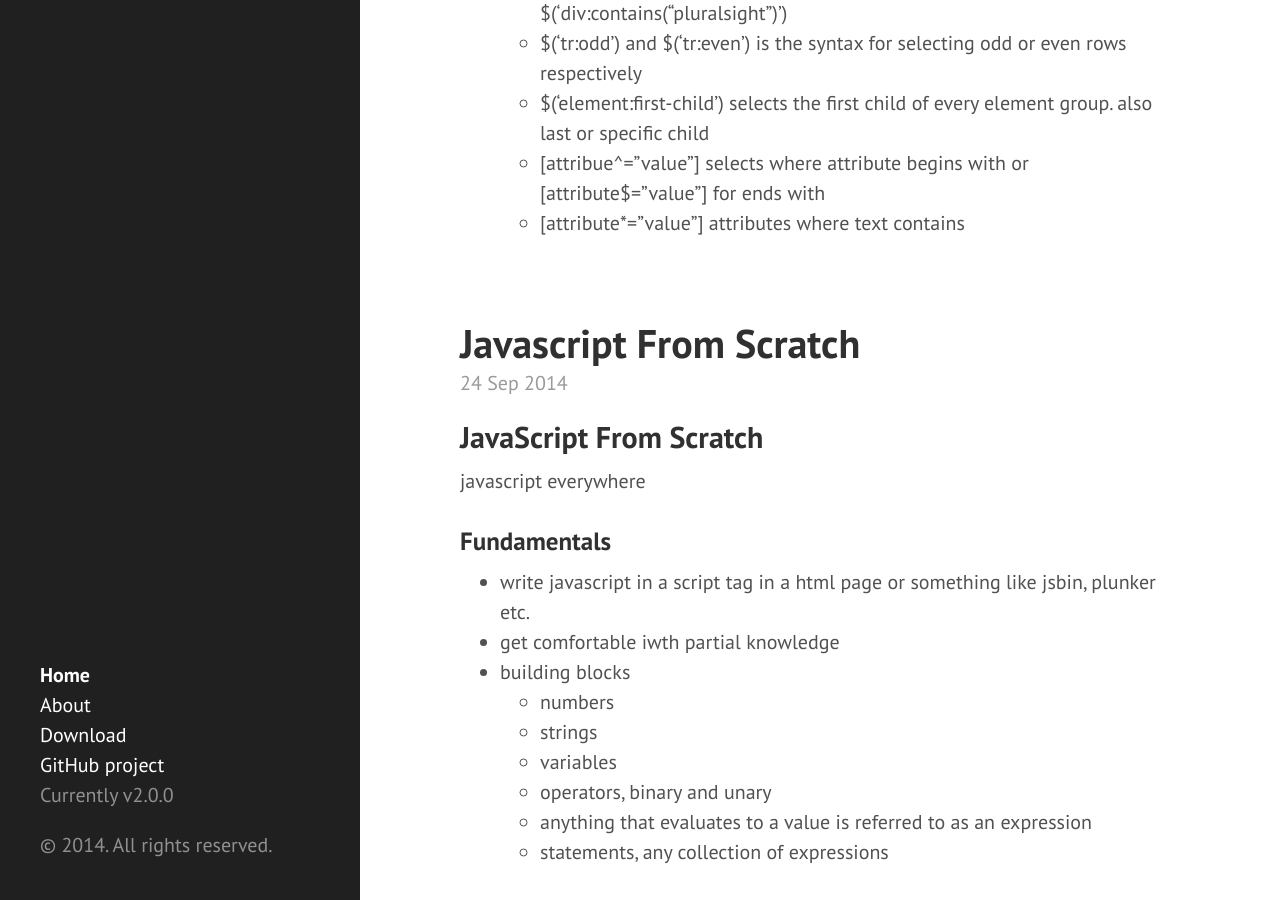
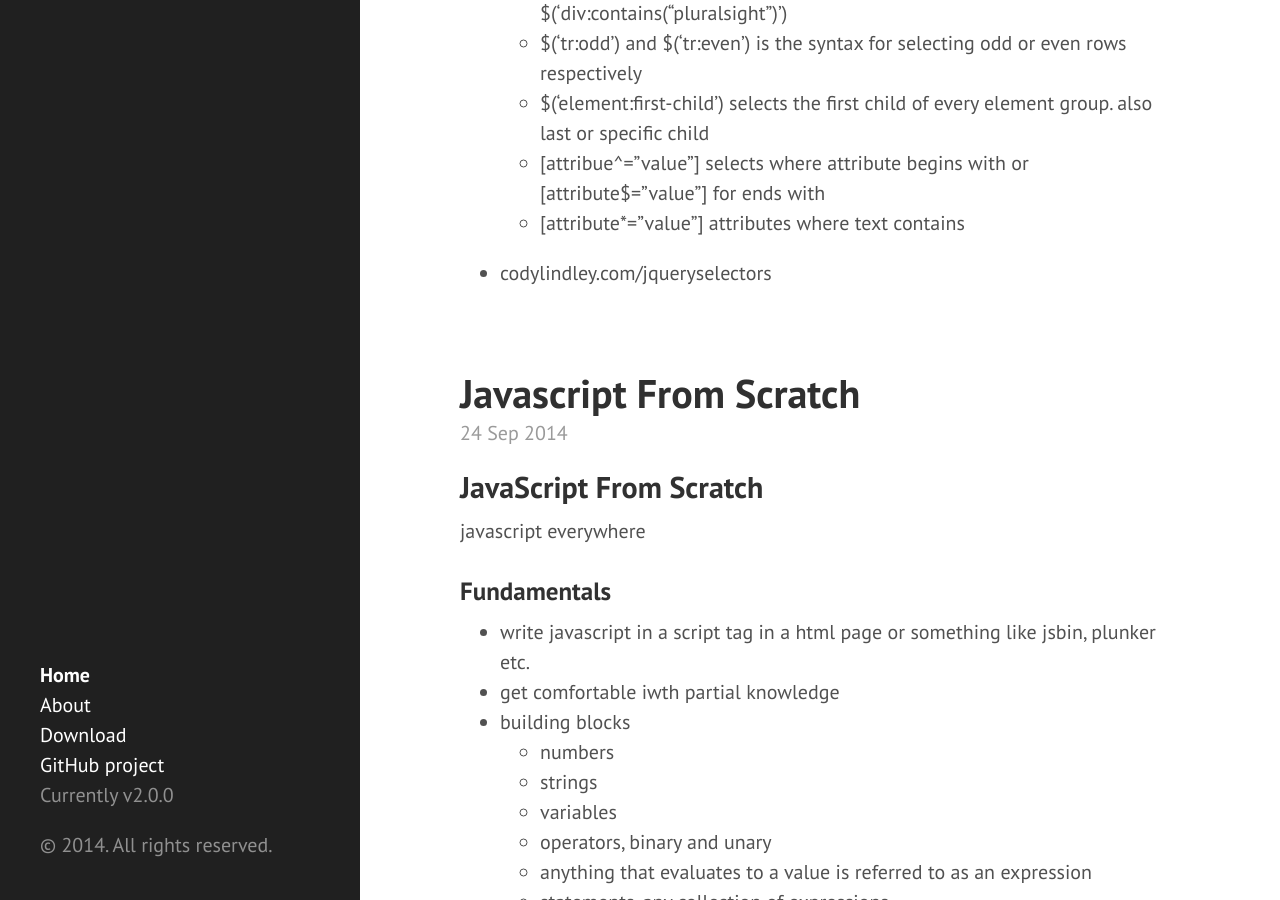
Before and after one commit to eneiand/eneiand.github.io, a Jekyll site: the page built from index.html, in a window 1280 px wide and 900 px high, scrolled down 2400 px. Built offline with Jekyll 4.4.1, drawn with Linux system fonts in a browser that asks for light colours; Markdown is read by kramdown in place of the engine named in the settings; the list of posts is cut into pages by our own code.

Commit message:
Update 2014-10-03-jQuery-fundamentals.md

```diff
--- a/_posts/2014-10-03-jQuery-fundamentals.md
+++ b/_posts/2014-10-03-jQuery-fundamentals.md
@@ -67,3 +67,4 @@
   * $('element:first-child') selects the first child of every element group. also last or specific child
   * [attribue^="value"] selects where attribute begins with or [attribute$="value"] for ends with
   * [attribute*="value"] attributes where text contains
+* codylindley.com/jqueryselectors
```
